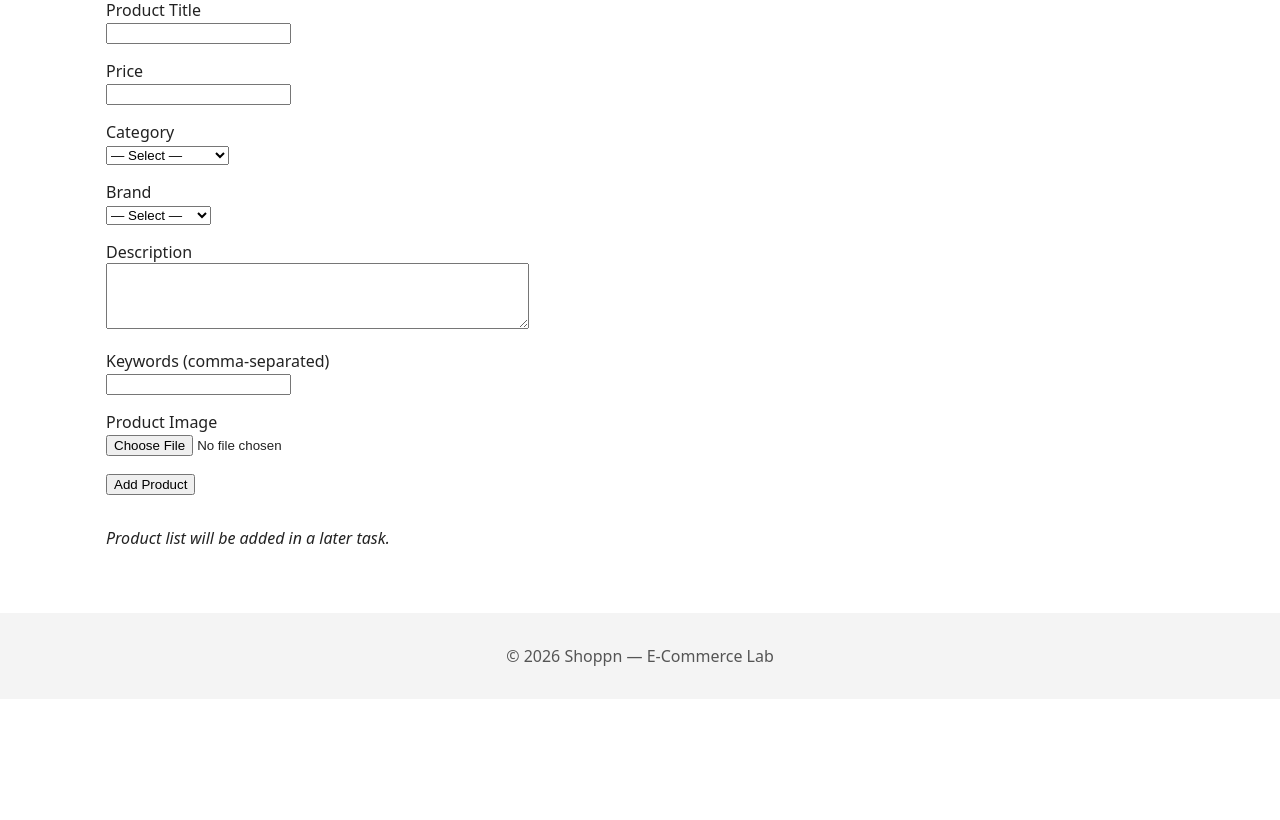
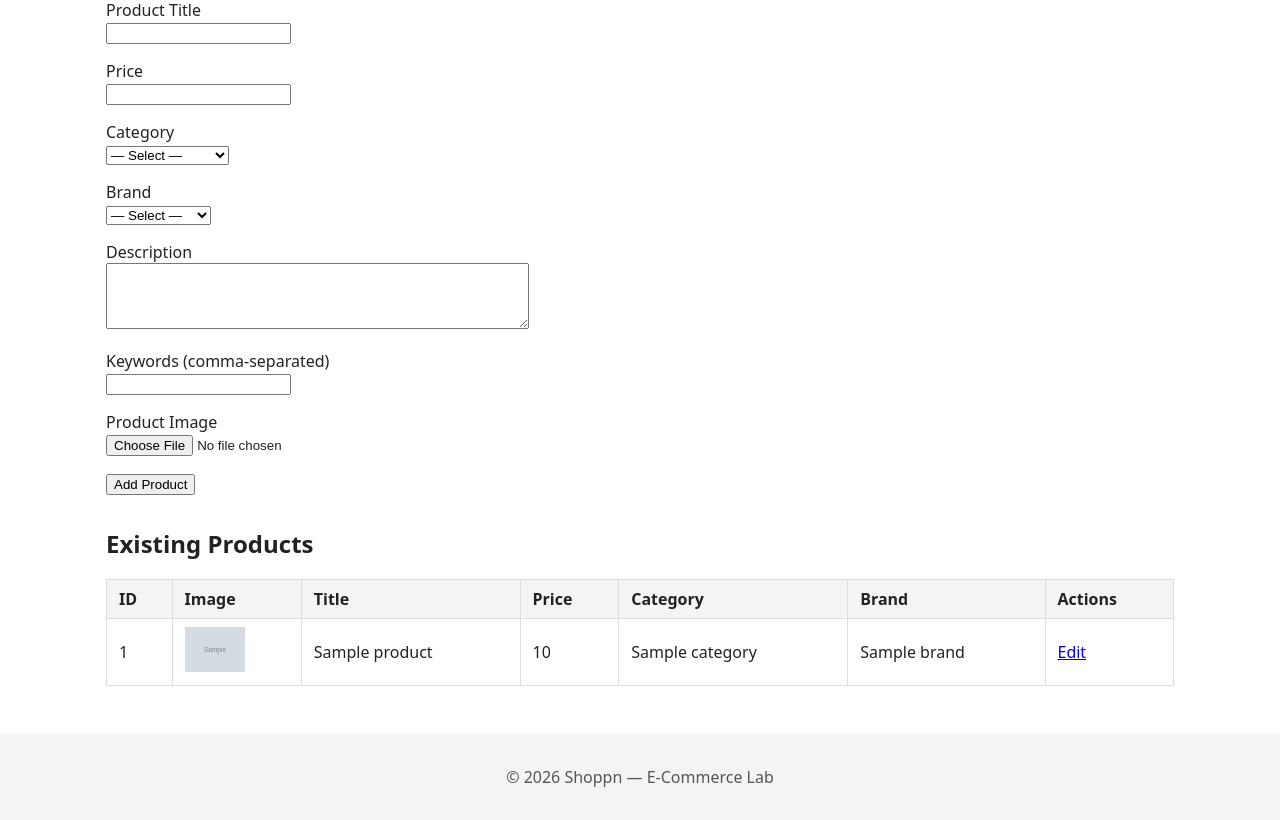
Before and after one commit to Aboubacarabdoufannareme/e-commerce, a PHP site: page /views/admin/product.php in a window 1280 px wide. Shown: the part 220-1040 px from the top of the page. Before the commit the page ends 886 px from the top, so only its background shows below. Run offline with PHP 8.4, Linux system fonts and the light colour scheme; the visitor is signed in with stand-in values (Sample User, id 1); tables that the repository leaves empty hold one stand-in row (values such as "Sample post"); grey boxes marked "Sample" are stand-in pictures.

Commit message:
Task 9: Show product list with edit links on admin products page

```diff
--- a/shoppn/classes/ProductClass.php
+++ b/shoppn/classes/ProductClass.php
@@ -279,5 +279,30 @@ class ProductClass extends Database
         $stmt->close();
         return $row;
     }
+    /**
+     * Return all products with category + brand names, newest first.
+     * @return array
+     */
+    public function getAllProducts()
+    {
+        $rows = [];
+        $sql = "SELECT p.product_id, p.product_title, p.product_price, p.product_image,
+                       p.product_cat, p.product_brand,
+                       c.cat_name AS category_name,
+                       b.brand_name AS brand_name
+                FROM products p
+                LEFT JOIN categories c ON p.product_cat   = c.cat_id
+                LEFT JOIN brands     b ON p.product_brand = b.brand_id
+                ORDER BY p.product_id DESC";
+        $result = $this->conn->query($sql);
+        if (!$result) {
+            error_log('getAllProducts failed: ' . $this->conn->error);
+            return $rows;
+        }
+        while ($row = $result->fetch_assoc()) {
+            $rows[] = $row;
+        }
+        return $rows;
+    }
 }
 ?>
--- a/shoppn/controllers/ProductController.php
+++ b/shoppn/controllers/ProductController.php
@@ -269,5 +269,12 @@ class ProductController
         }
         return $this->product->getProductById((int)$id);
     }
+    /**
+     * @return array
+     */
+    public function getAllProducts()
+    {
+        return $this->product->getAllProducts();
+    }
 }
 ?>
--- a/shoppn/views/admin/product.php
+++ b/shoppn/views/admin/product.php
@@ -13,6 +13,7 @@ $controller = new ProductController();
 // Dropdowns data
 $categories = $controller->getAllCategories();
 $brands     = $controller->getAllBrands();
+$products   = $controller->getAllProducts();
 
 // Edit mode?
 $edit_id  = $_GET['edit_id'] ?? null;
@@ -126,9 +127,46 @@ require_once __DIR__ . '/../layout/header.php';
         </p>
     </form>
 
-    <p style="margin-top:2rem;">
-        <em>Product list will be added in a later task.</em>
-    </p>
+        <h2 style="margin-top:2rem;">Existing Products</h2>
+    <?php if (empty($products)): ?>
+        <p><em>No products yet. Add the first one above.</em></p>
+    <?php else: ?>
+        <table class="admin-table">
+            <thead>
+                <tr>
+                    <th>ID</th>
+                    <th>Image</th>
+                    <th>Title</th>
+                    <th>Price</th>
+                    <th>Category</th>
+                    <th>Brand</th>
+                    <th>Actions</th>
+                </tr>
+            </thead>
+            <tbody>
+                <?php foreach ($products as $p): ?>
+                    <tr>
+                        <td><?php echo (int)$p['product_id']; ?></td>
+                        <td>
+                            <?php if (!empty($p['product_image'])): ?>
+                                <img src="<?php echo BASE_URL; ?>/images/products/<?php echo htmlspecialchars($p['product_image']); ?>"
+                                     alt="" style="max-width:60px;max-height:60px;">
+                            <?php else: ?>
+                                <em>—</em>
+                            <?php endif; ?>
+                        </td>
+                        <td><?php echo htmlspecialchars($p['product_title']); ?></td>
+                        <td><?php echo htmlspecialchars($p['product_price']); ?></td>
+                        <td><?php echo htmlspecialchars($p['category_name'] ?? '—'); ?></td>
+                        <td><?php echo htmlspecialchars($p['brand_name'] ?? '—'); ?></td>
+                        <td>
+                            <a href="<?php echo BASE_URL; ?>/views/admin/product.php?edit_id=<?php echo (int)$p['product_id']; ?>">Edit</a>
+                        </td>
+                    </tr>
+                <?php endforeach; ?>
+            </tbody>
+        </table>
+    <?php endif; ?>
 </main>
 
 <?php require_once __DIR__ . '/../layout/footer.php'; ?>
```
Also changed, not shown: shoppn/_uploadcheck.php (added, +17 -0 lines).
